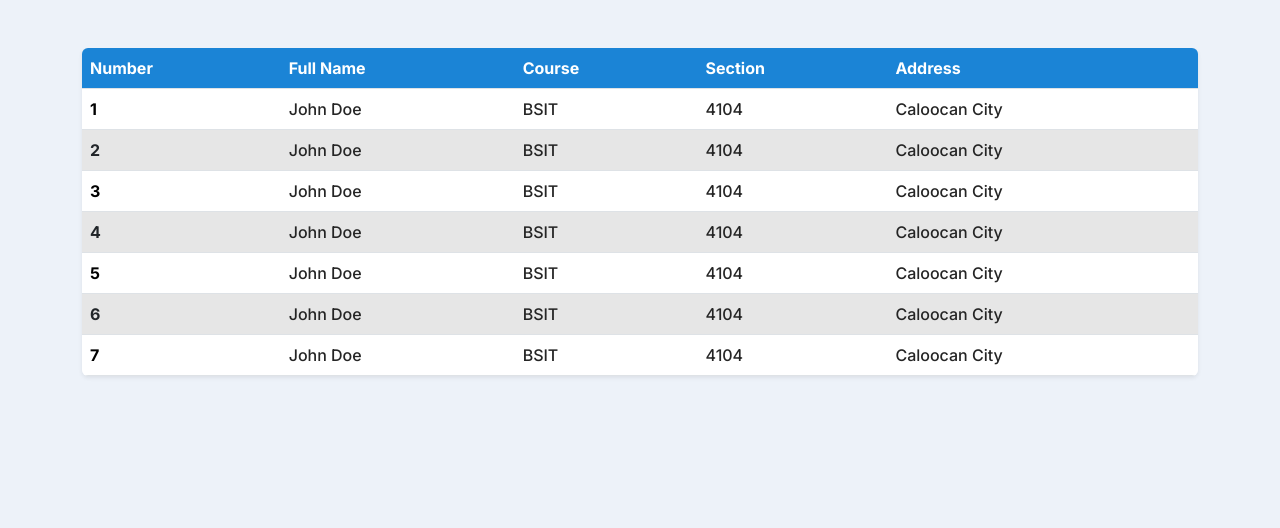
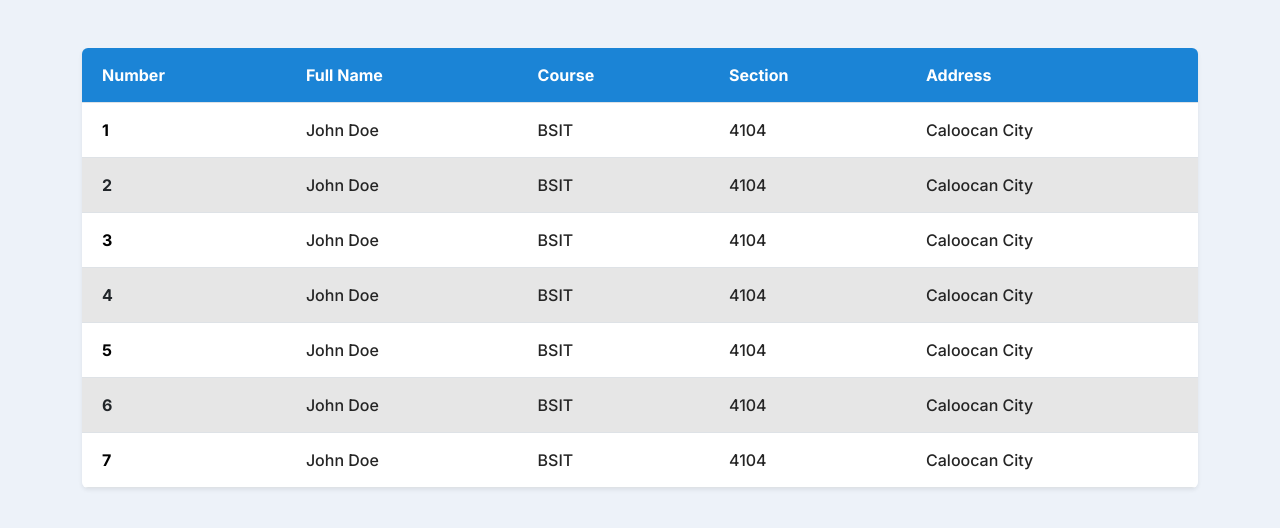
Before and after one commit to Akshazz/sms-revised-template, a plain HTML site: page table/table.html in a window 1280 px wide. Drawn offline with nearby package versions, Linux system fonts and the light colour scheme.

Commit message:
added padding

```diff
--- a/table/table.css
+++ b/table/table.css
@@ -1,6 +1,15 @@
 .tableRowHeader {
   background-color: var(--primary-color);
   color: var(--white);
+}
+
+table thead tr th {
+  padding: 15px 20px !important;
+}
+
+table tbody tr td,
+table tbody tr th {
+  padding: 15px 20px !important;
 }
 
 .tableBodyColor tr:nth-child(odd) {
```
